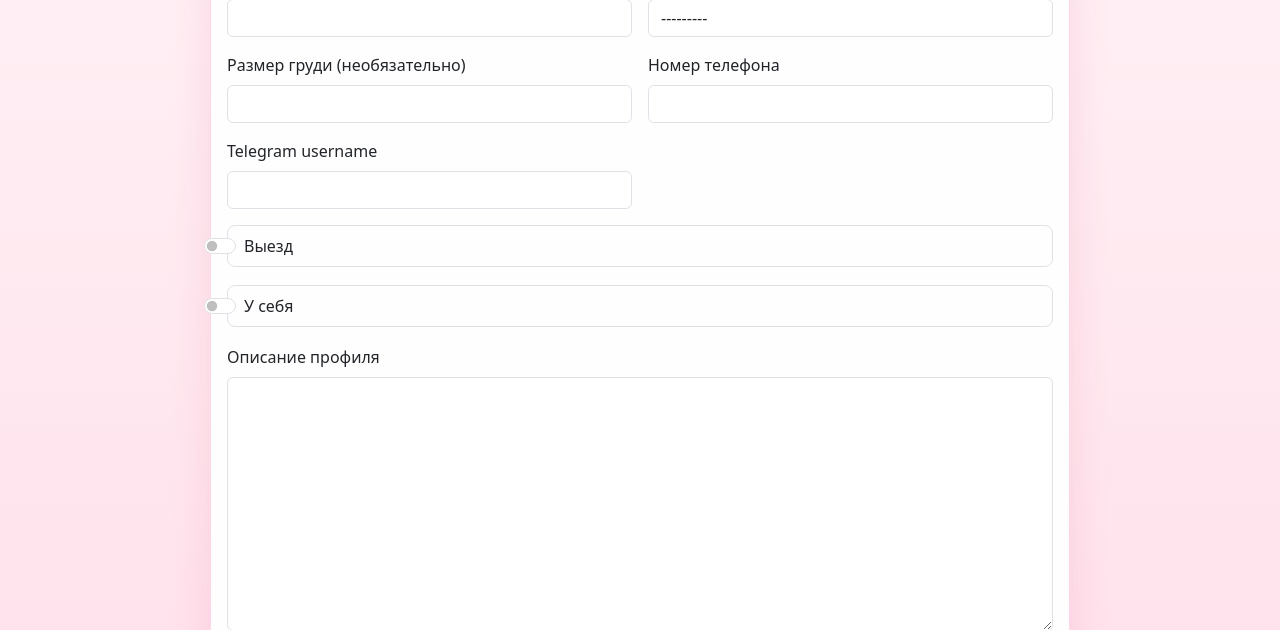
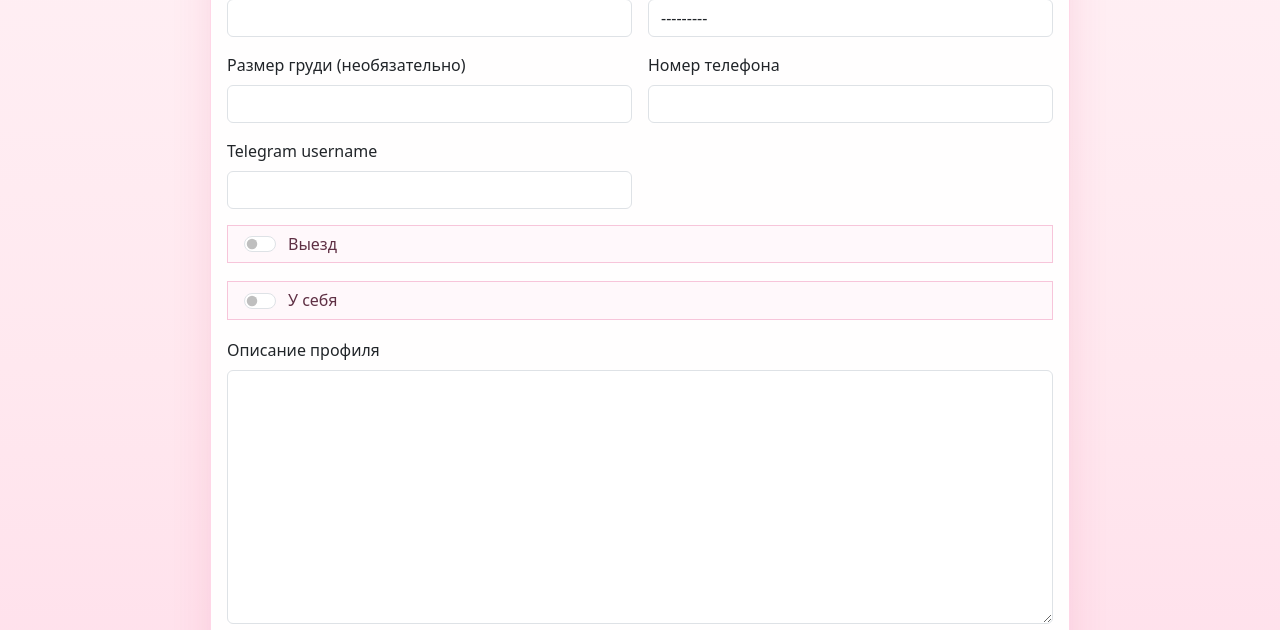
Before and after one commit to Shakhriyor10/inticom, a Django app: page /profile/edit/ in a window 1280 px wide. Shown: the part 408-1038 px from the top of the page. Run offline with Django 3.2, Linux system fonts and the light colour scheme; the visitor is signed in with stand-in values (Sample User, id 1).

Commit message:
Fix availability switches layout in profile form

```diff
--- a/templates/base.html
+++ b/templates/base.html
@@ -121,6 +121,24 @@
             height: 1.05rem;
             flex-shrink: 0;
         }
+        .profile-availability-switch {
+            align-items: center;
+            display: flex;
+            gap: .75rem;
+            background: #fff8fb;
+            border: 1px solid #f7c5da;
+        }
+        .profile-availability-switch .form-check-input {
+            float: none;
+            margin: 0;
+            flex-shrink: 0;
+        }
+        .profile-availability-switch .form-check-label {
+            margin: 0;
+            color: #5f3044;
+            line-height: 1.3;
+            overflow-wrap: anywhere;
+        }
     </style>
 </head>
 <body>
--- a/templates/profile_form.html
+++ b/templates/profile_form.html
@@ -11,7 +11,7 @@
             {% for field in form %}
                 <div class="{% if field.name == 'description' or field.name == 'outcall_available' or field.name == 'incall_available' %}col-12{% else %}col-md-6{% endif %}">
                     {% if field.name == 'outcall_available' or field.name == 'incall_available' %}
-                        <div class="form-check form-switch border rounded-3 px-3 py-2">
+                        <div class="form-check form-switch profile-availability-switch px-3 py-2">
                             {{ field }}
                             <label class="form-check-label" for="{{ field.id_for_label }}">{{ field.label }}</label>
                         </div>
```
